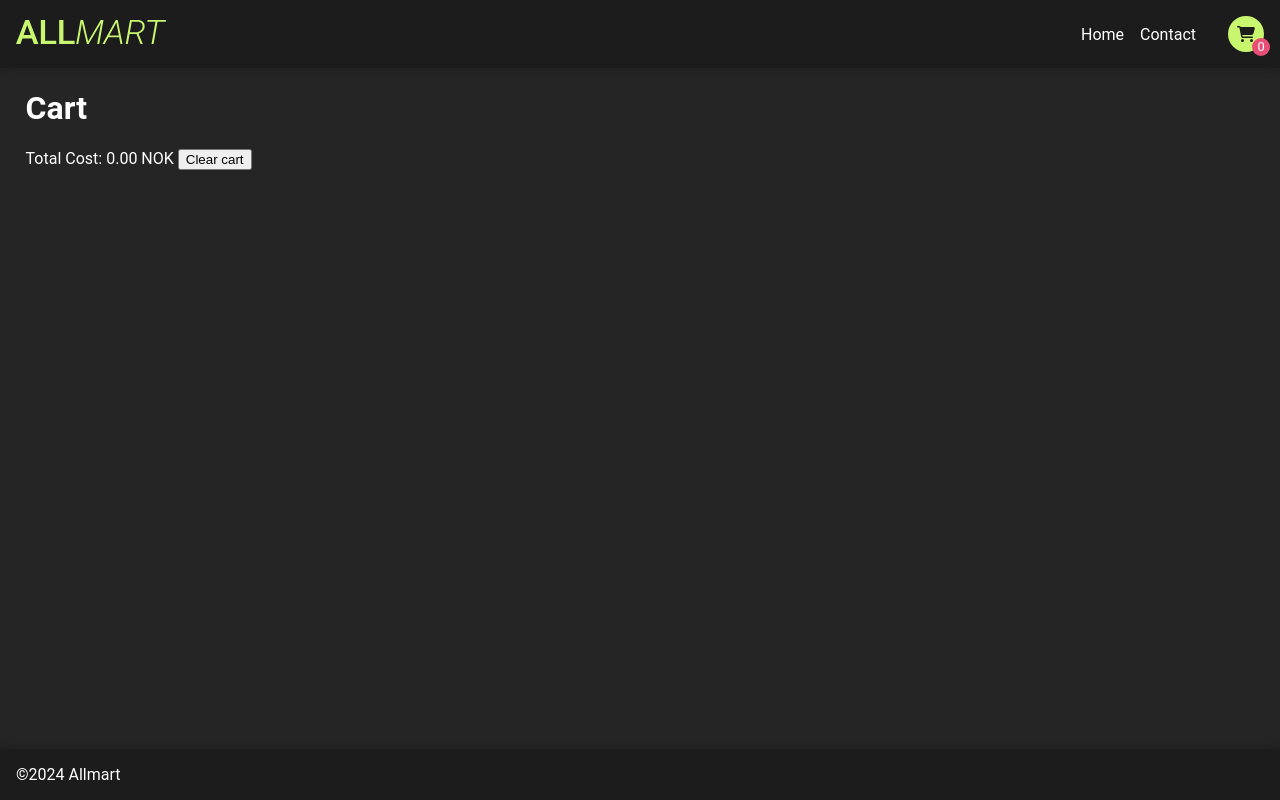
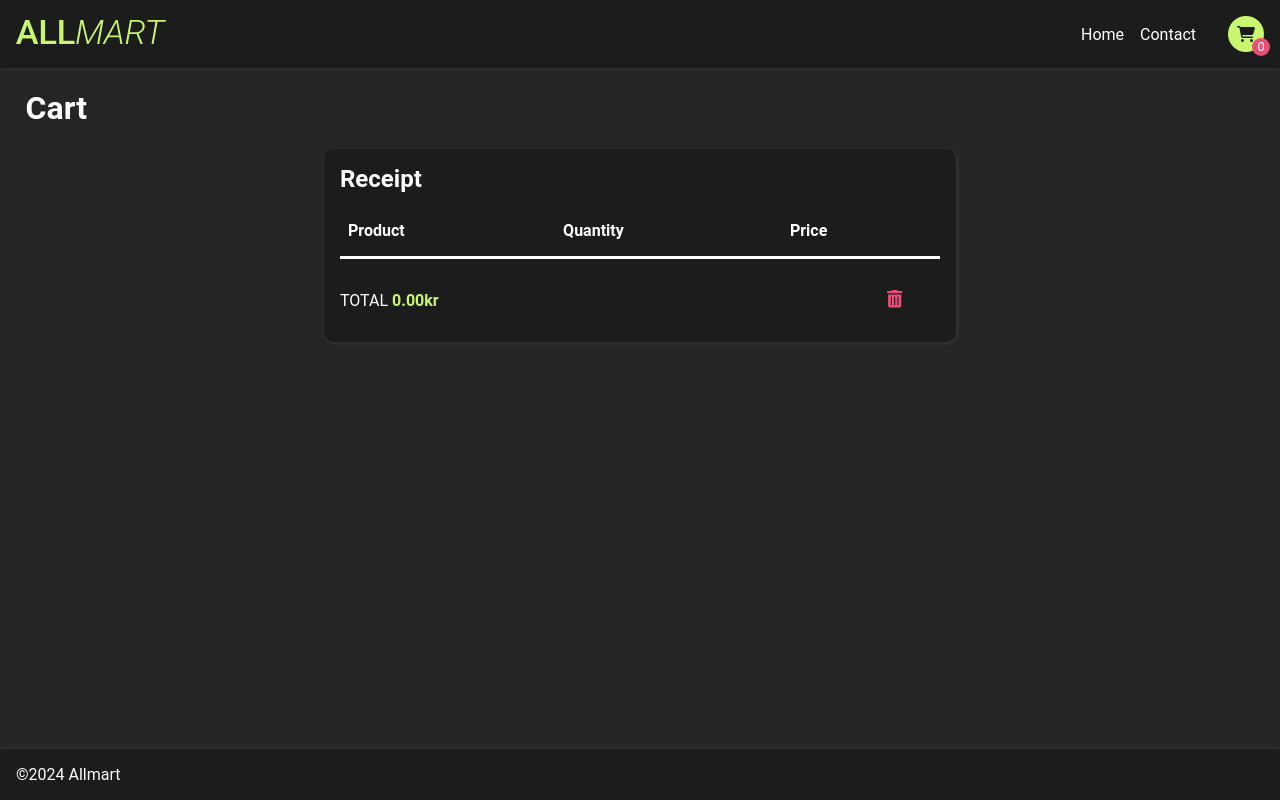
Before and after one commit to devholdt/ALLMART, a React (Create React App) app: page /cart in a window 1280 px wide. Built offline with nearby package versions, Linux system fonts and the light colour scheme.

Commit message:
improves styling on cart page (not finished)

```diff
--- a/src/components/Cart/index.jsx
+++ b/src/components/Cart/index.jsx
@@ -2,6 +2,8 @@ import React from "react";
 import { useSelector, useDispatch } from "react-redux";
 import { removeFromCart, clearCart } from "./cartSlice";
 import { Link } from "react-router-dom";
+import Icon from "../Icon";
+import * as S from "./styles";
 
 function Cart() {
 	const { products: cartProducts, totalCost } = useSelector(
@@ -12,23 +14,40 @@ function Cart() {
 	return (
 		<main>
 			<h1>Cart</h1>
-			<div>
-				<div>
+			<S.CartContainer>
+				<h2>Receipt</h2>
+				<S.CartTable>
+					<S.CartRow>
+						<S.CartHeader>Product</S.CartHeader>
+						<S.CartHeader>Quantity</S.CartHeader>
+						<S.CartHeader>Price</S.CartHeader>
+					</S.CartRow>
 					{cartProducts.map((product) => (
-						<p key={product.id}>
-							{product.title} x{product.quantity}{" "}
-							<button onClick={() => dispatch(removeFromCart(product))}>
-								Remove 1
-							</button>{" "}
-							<Link to={`/product/${product.id}`}>View</Link>
-						</p>
+						<S.CartRow key={product.id}>
+							<S.CartData>{product.title}</S.CartData>
+							<S.CartData>
+								x{product.quantity}{" "}
+								<button onClick={() => dispatch(removeFromCart(product))}>
+									<Icon iconName="remove" color="#E94E77" />
+								</button>
+							</S.CartData>
+							<S.CartData>{product.price}kr</S.CartData>
+							<S.CartData>
+								<Link to={`/product/${product.id}`}>view</Link>
+							</S.CartData>
+						</S.CartRow>
 					))}
-				</div>
-				<div>
-					Total Cost: {totalCost.toFixed(2)} NOK{" "}
-					<button onClick={() => dispatch(clearCart())}>Clear cart</button>
-				</div>
-			</div>
+				</S.CartTable>
+
+				<S.CartTotal>
+					<p>
+						TOTAL <span>{totalCost.toFixed(2)}kr</span>
+					</p>
+					<button onClick={() => dispatch(clearCart())}>
+						<Icon iconName="trash" color="#E94E77" />
+					</button>
+				</S.CartTotal>
+			</S.CartContainer>
 		</main>
 	);
 }
--- a/src/components/Cart/styles.js
+++ b/src/components/Cart/styles.js
@@ -0,0 +1,79 @@
+import styled from "styled-components";
+
+export const CartContainer = styled.div`
+	display: flex;
+	flex-direction: column;
+	padding: 1em;
+	background-color: ${(props) => props.theme.colors.black};
+	color: ${(props) => props.theme.colors.white};
+	border-radius: 10px;
+	box-shadow: 1px 1px 5px rgba(255, 255, 255, 0.1);
+	max-width: 600px;
+	margin: 1em auto;
+
+	h2 {
+		margin: 0 0 0.5em;
+	}
+`;
+
+export const CartTable = styled.table`
+	border-collapse: collapse;
+
+	td,
+	th {
+		text-align: left;
+		padding: 1em 0.5em;
+		width: fit-content;
+	}
+`;
+
+export const CartHeader = styled.th`
+	border-bottom: 3px solid ${(props) => props.theme.colors.white};
+`;
+
+export const CartRow = styled.tr`
+	button {
+		background-color: transparent;
+		border: none;
+		cursor: pointer;
+		font-size: 1em;
+	}
+
+	a {
+		color: ${(props) => props.theme.colors.primary};
+		font-style: italic;
+		text-decoration: none;
+	}
+
+	td:last-child {
+		border: none;
+		padding-left: 0.5em;
+		font-size: 0.9em;
+	}
+`;
+
+export const CartData = styled.td`
+	border-bottom: 1px solid ${(props) => props.theme.colors.white};
+	width: 50px;
+`;
+
+export const CartTotal = styled.div`
+	display: flex;
+	align-items: center;
+	vertical-align: middle;
+	justify-content: space-between;
+	margin-top: 1em;
+	padding-right: 2em;
+
+	span {
+		color: ${(props) => props.theme.colors.primary};
+		font-weight: bold;
+	}
+
+	button {
+		font-size: 1.1em;
+		border: none;
+		background-color: transparent;
+		cursor: pointer;
+	}
+`;
--- a/src/components/Footer/styles.js
+++ b/src/components/Footer/styles.js
@@ -5,7 +5,7 @@ export const Container = styled.footer`
 	z-index: 100;
 	color: ${(props) => props.theme.colors.white};
 	background-color: ${(props) => props.theme.colors.black};
-	box-shadow: 0 0 10px 0 ${(props) => props.theme.colors.black};
+	box-shadow: 0 0 5px rgba(255, 255, 255, 0.1);
 	flex-shrink: 0;
 	margin-top: 1em;
 `;
--- a/src/components/Header/styles.js
+++ b/src/components/Header/styles.js
@@ -6,6 +6,6 @@ export const Container = styled.header`
 	align-items: center;
 	padding: 1rem;
 	background-color: ${(props) => props.theme.colors.black};
-	box-shadow: 0 0 10px 0 ${(props) => props.theme.colors.black};
+	box-shadow: 0 0 5px rgba(255, 255, 255, 0.1);
 	z-index: 100;
 `;
--- a/src/components/Icon/index.jsx
+++ b/src/components/Icon/index.jsx
@@ -13,6 +13,8 @@ import {
 	faEye,
 	faArrowLeft,
 	faCartPlus,
+	faTrashAlt,
+	faMinusCircle,
 } from "@fortawesome/free-solid-svg-icons";
 
 library.add(
@@ -22,9 +24,8 @@ library.add(
 	faEye,
 	faArrowLeft,
 	faCartPlus,
-	fullStar,
-	halfStar,
-	emptyStar
+	faTrashAlt,
+	faMinusCircle
 );
 
 const Icon = ({ iconName, color = "black", ...props }) => {
@@ -35,9 +36,11 @@ const Icon = ({ iconName, color = "black", ...props }) => {
 		view: faEye,
 		back: faArrowLeft,
 		add: faCartPlus,
+		trash: faTrashAlt,
 		fullStar: fullStar,
 		halfStar: halfStar,
 		emptyStar: emptyStar,
+		remove: faMinusCircle,
 	};
 
 	const icon = iconMap[iconName];
```
